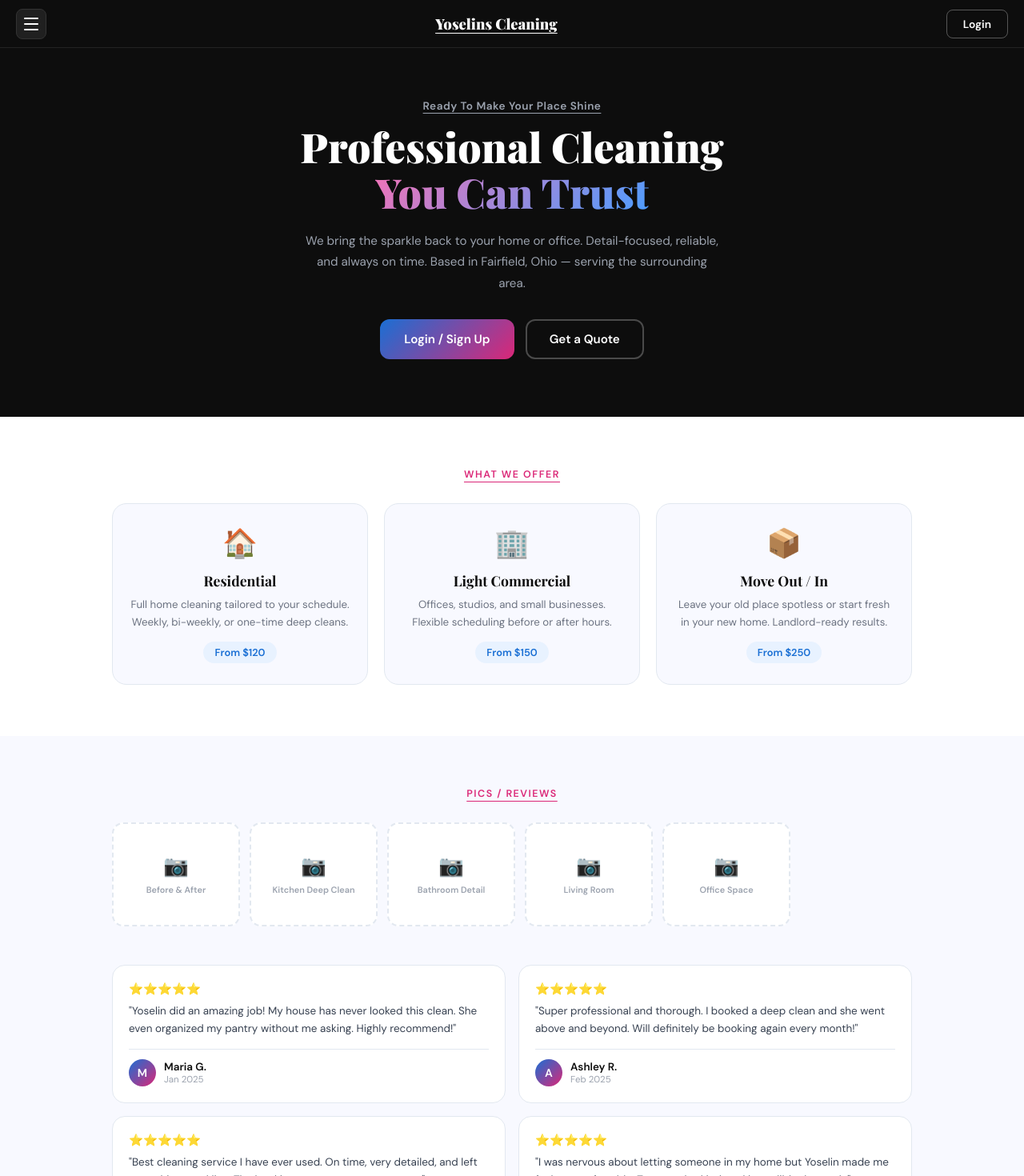
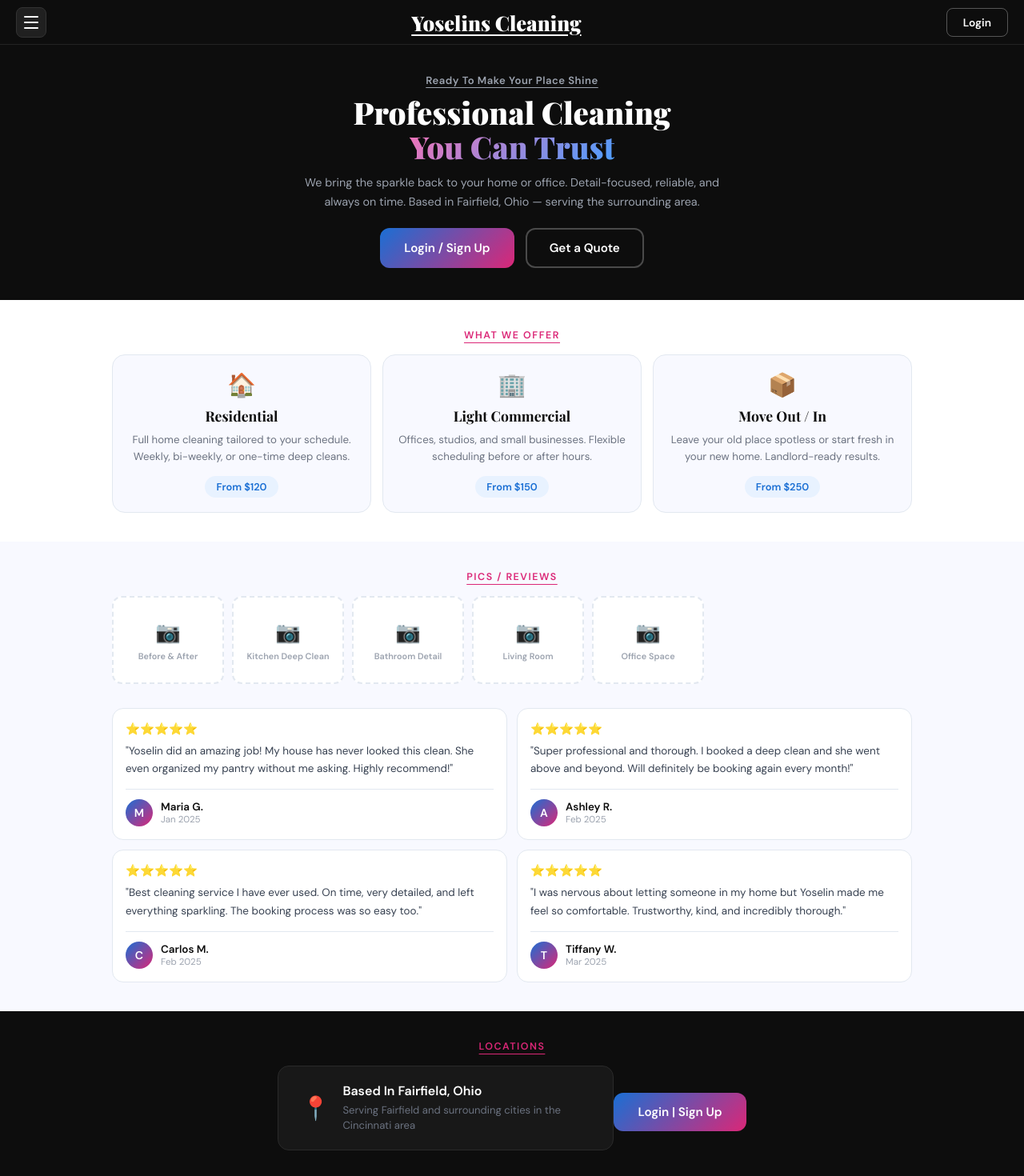
Before and after one commit to pgyb41494-create/yoselin-cleaning, a Next.js app: page / in a window 1280 px wide. Shown: the top 1470 px of the page at 80% size. Built offline with nearby package versions, Linux system fonts and the light colour scheme; no server answers.

Commit message:
Update globals.css

```diff
--- a/app/globals.css
+++ b/app/globals.css
@@ -391,24 +391,24 @@
 }
 
 /* ═══ NEW HP NAV ═══ */
-.hp-nav { position: sticky; top: 0; z-index: 100; background: var(--black); height: 60px; display: flex; align-items: center; justify-content: space-between; padding: 0 20px; border-bottom: 1px solid #222; }
+.hp-nav { position: sticky; top: 0; z-index: 100; background: var(--black); height: 56px; display: flex; align-items: center; justify-content: space-between; padding: 0 20px; border-bottom: 1px solid #222; }
 .hp-tab-wrap { position: relative; }
 .hp-tab-btn { background: rgba(255,255,255,0.08); border: 1px solid #333; border-radius: 8px; width: 38px; height: 38px; display: flex; flex-direction: column; align-items: center; justify-content: center; gap: 5px; cursor: pointer; }
 .hp-tab-btn span { display: block; width: 18px; height: 2px; background: white; border-radius: 2px; }
 .hp-tab-dropdown { position: absolute; top: 48px; left: 0; background: #1a1a1a; border: 1.5px solid #2a2a2a; border-radius: 14px; padding: 8px 0; min-width: 180px; box-shadow: 0 16px 40px rgba(0,0,0,0.5); z-index: 200; }
 .hp-tab-dropdown a { display: flex; align-items: center; gap: 10px; padding: 11px 18px; color: #d1d5db; font-size: .86rem; font-weight: 600; text-decoration: none; transition: background .15s; }
 .hp-tab-dropdown a:hover { background: rgba(255,255,255,0.06); color: white; }
-.hp-nav-brand { font-family: 'Playfair Display', serif; font-size: 1.15rem; font-weight: 900; color: white; text-decoration: underline; text-underline-offset: 4px; }
+.hp-nav-brand { font-family: 'Playfair Display', serif; font-size: 1.6rem; font-weight: 900; color: white; text-decoration: underline; text-underline-offset: 4px; }
 .hp-nav-login { background: transparent; border: 1.5px solid rgba(255,255,255,0.3); color: white; padding: 8px 20px; border-radius: 8px; font-size: .86rem; font-weight: 700; cursor: pointer; transition: all .2s; }
 .hp-nav-login:hover { background: white; color: var(--black); }
 .hp-nav-login:disabled { opacity: .5; cursor: not-allowed; }
 
 /* ═══ NEW HP HERO ═══ */
-.hp-hero { background: var(--black); padding: 64px 32px 72px; text-align: center; }
-.hp-hero-tagline { font-size: .85rem; font-weight: 600; color: #9ca3af; letter-spacing: .5px; margin-bottom: 14px; text-decoration: underline; text-underline-offset: 4px; }
-.hp-hero-title { font-family: 'Playfair Display', serif; font-size: clamp(2rem, 5vw, 3.2rem); font-weight: 900; color: white; line-height: 1.12; margin-bottom: 18px; }
+.hp-hero { background: var(--black); padding: 36px 32px 40px; text-align: center; }
+.hp-hero-tagline { font-size: .82rem; font-weight: 600; color: #9ca3af; letter-spacing: .5px; margin-bottom: 10px; text-decoration: underline; text-underline-offset: 4px; }
+.hp-hero-title { font-family: 'Playfair Display', serif; font-size: clamp(1.7rem, 4vw, 2.4rem); font-weight: 900; color: white; line-height: 1.12; margin-bottom: 12px; }
 .hp-hero-title span { background: linear-gradient(135deg, var(--pink), var(--blue-light)); -webkit-background-clip: text; -webkit-text-fill-color: transparent; }
-.hp-hero-intro { color: #9ca3af; font-size: .95rem; line-height: 1.75; max-width: 520px; margin: 0 auto 32px; }
+.hp-hero-intro { color: #9ca3af; font-size: .9rem; line-height: 1.65; max-width: 520px; margin: 0 auto 20px; }
 .hp-hero-btns { display: flex; gap: 14px; justify-content: center; flex-wrap: wrap; }
 .hp-btn-primary { background: linear-gradient(135deg, var(--blue), var(--pink-deep)); color: white; border: none; padding: 14px 30px; border-radius: 12px; font-size: .95rem; font-weight: 700; cursor: pointer; transition: opacity .2s, transform .15s; }
 .hp-btn-primary:hover { opacity: .9; transform: translateY(-1px); }
@@ -418,27 +418,27 @@
 .hp-err { color: #f87171; font-size: .82rem; margin-top: 14px; }
 
 /* ═══ SECTION SHARED ═══ */
-.hp-section-label { font-size: .78rem; font-weight: 700; letter-spacing: 1.5px; text-transform: uppercase; color: var(--pink-deep); margin-bottom: 28px; text-align: center; text-decoration: underline; text-underline-offset: 5px; }
+.hp-section-label { font-size: .78rem; font-weight: 700; letter-spacing: 1.5px; text-transform: uppercase; color: var(--pink-deep); margin-bottom: 16px; text-align: center; text-decoration: underline; text-underline-offset: 5px; }
 
 /* ═══ SERVICES ═══ */
-.hp-services { padding: 64px 32px; background: white; }
-.hp-services-grid { display: grid; grid-template-columns: repeat(3, 1fr); gap: 20px; max-width: 1000px; margin: 0 auto; }
-.hp-service-card { border: 1.5px solid var(--border); border-radius: 18px; padding: 26px 22px; text-align: center; background: var(--soft); transition: all .2s; }
+.hp-services { padding: 36px 32px; background: white; }
+.hp-services-grid { display: grid; grid-template-columns: repeat(3, 1fr); gap: 14px; max-width: 1000px; margin: 0 auto; }
+.hp-service-card { border: 1.5px solid var(--border); border-radius: 16px; padding: 18px 16px; text-align: center; background: var(--soft); transition: all .2s; }
 .hp-service-card:hover { border-color: var(--blue); transform: translateY(-3px); box-shadow: 0 8px 24px rgba(26,111,212,.09); }
-.hsc-icon { font-size: 2.2rem; margin-bottom: 12px; }
+.hsc-icon { font-size: 1.8rem; margin-bottom: 8px; }
 .hp-service-card h3 { font-family: 'Playfair Display', serif; font-size: 1.1rem; font-weight: 700; margin-bottom: 8px; color: var(--black); }
 .hp-service-card p { color: #6b7280; font-size: .83rem; line-height: 1.6; margin-bottom: 14px; }
 .hsc-price { display: inline-block; background: var(--blue-pale); color: var(--blue); font-size: .8rem; font-weight: 700; padding: 5px 14px; border-radius: 99px; }
 
 /* ═══ GALLERY / REVIEWS ═══ */
-.hp-gallery { padding: 64px 32px; background: var(--soft); }
-.hp-photos-row { display: flex; gap: 12px; overflow-x: auto; padding-bottom: 12px; max-width: 1000px; margin: 0 auto 36px; scrollbar-width: thin; }
-.hp-photo { flex-shrink: 0; width: 160px; height: 130px; border-radius: 14px; border: 2px dashed var(--border); background: white; overflow: hidden; }
+.hp-gallery { padding: 36px 32px; background: var(--soft); }
+.hp-photos-row { display: flex; gap: 10px; overflow-x: auto; padding-bottom: 10px; max-width: 1000px; margin: 0 auto 20px; scrollbar-width: thin; }
+.hp-photo { flex-shrink: 0; width: 140px; height: 110px; border-radius: 12px; border: 2px dashed var(--border); background: white; overflow: hidden; }
 .hp-photo-inner { width: 100%; height: 100%; display: flex; flex-direction: column; align-items: center; justify-content: center; gap: 6px; }
 .hp-photo-icon { font-size: 1.6rem; }
 .hp-photo-label { font-size: .68rem; font-weight: 600; color: #9ca3af; text-align: center; padding: 0 8px; }
-.hp-reviews-grid { display: grid; grid-template-columns: repeat(2, 1fr); gap: 16px; max-width: 1000px; margin: 0 auto; }
-.hp-review-card { background: white; border: 1.5px solid var(--border); border-radius: 16px; padding: 20px; }
+.hp-reviews-grid { display: grid; grid-template-columns: repeat(2, 1fr); gap: 12px; max-width: 1000px; margin: 0 auto; }
+.hp-review-card { background: white; border: 1.5px solid var(--border); border-radius: 14px; padding: 16px; }
 .hrc-stars { font-size: .9rem; margin-bottom: 8px; }
 .hrc-text { color: #374151; font-size: .84rem; line-height: 1.65; margin-bottom: 14px; }
 .hrc-footer { display: flex; align-items: center; gap: 10px; padding-top: 12px; border-top: 1px solid var(--border); }
@@ -447,18 +447,18 @@
 .hrc-date { font-size: .72rem; color: #9ca3af; }
 
 /* ═══ LOCATION ═══ */
-.hp-location { padding: 64px 32px; background: var(--black); text-align: center; }
+.hp-location { padding: 36px 32px; background: var(--black); text-align: center; }
 .hp-location-box { display: inline-flex; align-items: center; gap: 16px; background: #181818; border: 1.5px solid #2a2a2a; border-radius: 14px; padding: 20px 28px; text-align: left; max-width: 420px; width: 100%; }
 .hp-loc-pin { font-size: 1.8rem; flex-shrink: 0; }
 .hp-location-box strong { display: block; color: white; font-size: 1rem; margin-bottom: 4px; }
 .hp-location-box p { color: #6b7280; font-size: .82rem; line-height: 1.5; }
 
 /* ═══ FOOTER ═══ */
-.hp-footer { background: #0a0a0a; border-top: 1px solid #1a1a1a; padding: 40px 32px; text-align: center; }
-.hp-footer-links { display: flex; justify-content: center; gap: 32px; margin-bottom: 20px; }
+.hp-footer { background: #0a0a0a; border-top: 1px solid #1a1a1a; padding: 24px 32px; text-align: center; }
+.hp-footer-links { display: flex; justify-content: center; gap: 32px; margin-bottom: 12px; }
 .hp-footer-links a { color: #9ca3af; font-size: .84rem; font-weight: 600; text-decoration: underline; text-underline-offset: 3px; }
 .hp-footer-links a:hover { color: white; }
-.hp-footer-contact { margin-bottom: 20px; }
+.hp-footer-contact { margin-bottom: 12px; }
 .hp-footer-contact p { color: #6b7280; font-size: .8rem; margin-bottom: 6px; }
 .hp-footer-contact a { display: block; color: white; font-size: 1rem; font-weight: 700; text-decoration: none; line-height: 1.8; }
 .hp-footer-contact a:hover { color: var(--pink); }
```
